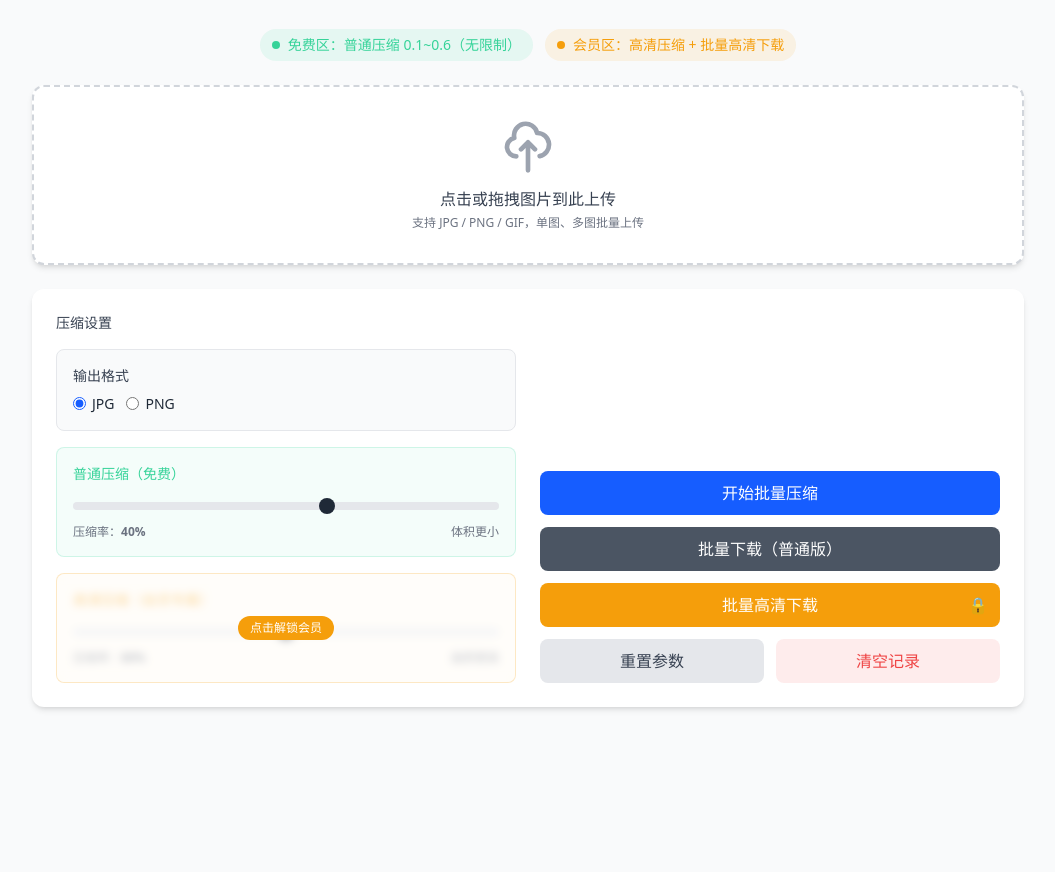
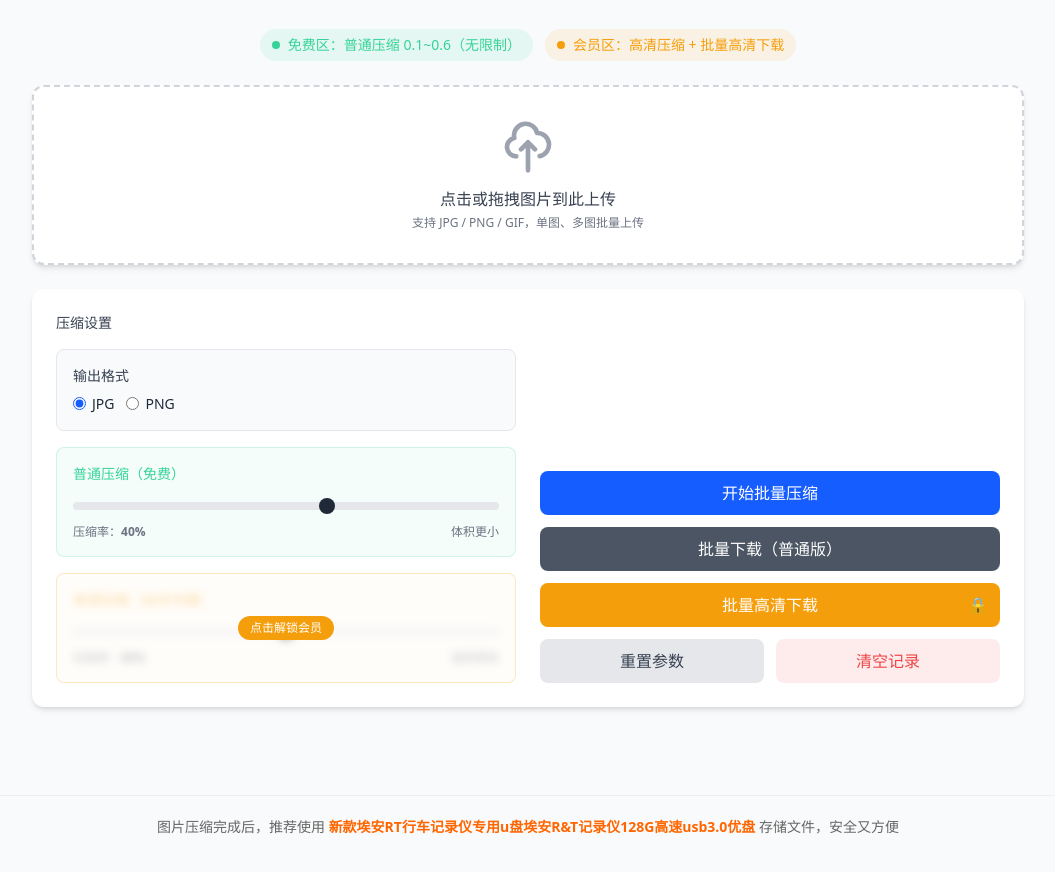
Before and after one commit to zkaite/zhoukaite.githup.io, a plain HTML site: page index.html in a window 1280 px wide. Shown: the part 112-984 px from the top of the page, without its empty margins (112-1167 px from the left). Before the commit the page ends 907 px from the top, so only its background shows below. Drawn offline with nearby package versions, Linux system fonts and the light colour scheme.

Commit message:
Update index.html

```diff
--- a/index.html
+++ b/index.html
@@ -601,5 +601,12 @@
             return (bytes / Math.pow(base, idx)).toFixed(2) + ' ' + unit[idx];
         }
     </script>
+
+<div style="margin-top: 40px; padding: 20px; border-top: 1px solid #eee; text-align: center; color: #666; font-size: 14px;">
+  <p>图片压缩完成后，推荐使用
+    <a href="https://s.click.taobao.com/PT3Syxk" target="_blank" style="color: #ff6600; font-weight: bold; text-decoration: none;">新款埃安RT行车记录仪专用u盘埃安R&T记录仪128G高速usb3.0优盘</a>
+    存储文件，安全又方便
+  </p>
+</div>
 </body>
 </html>
```
